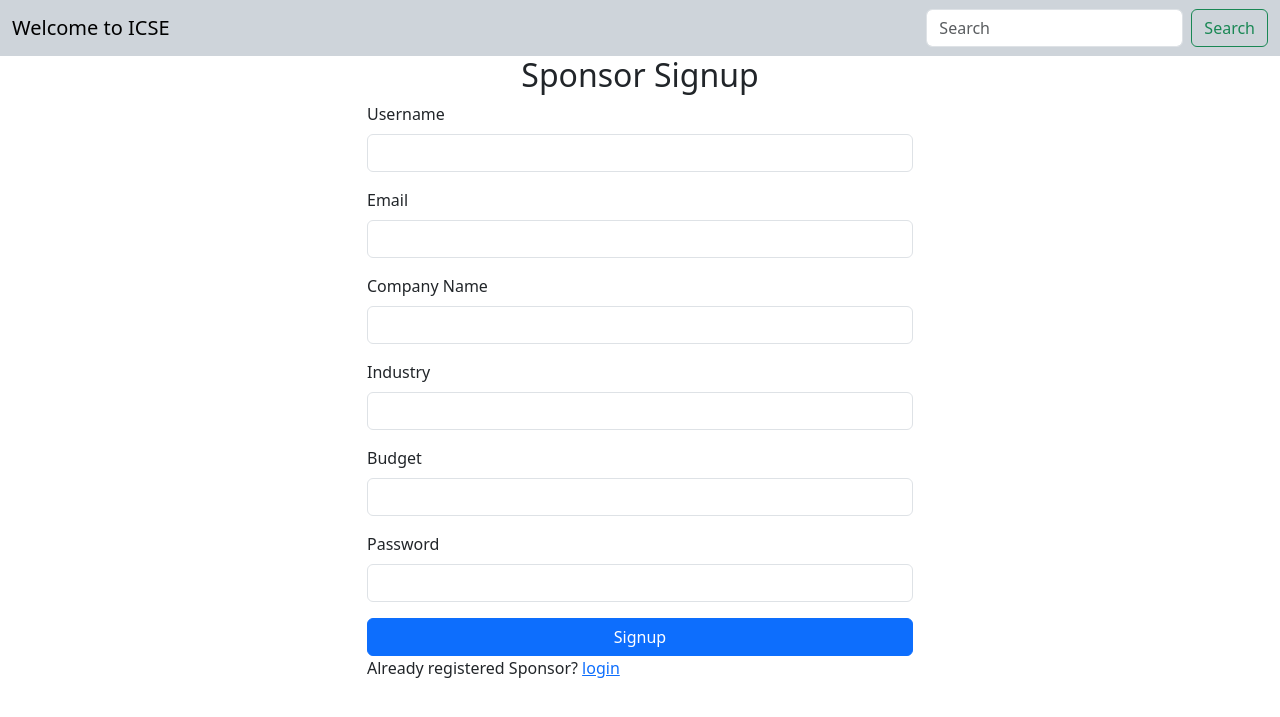
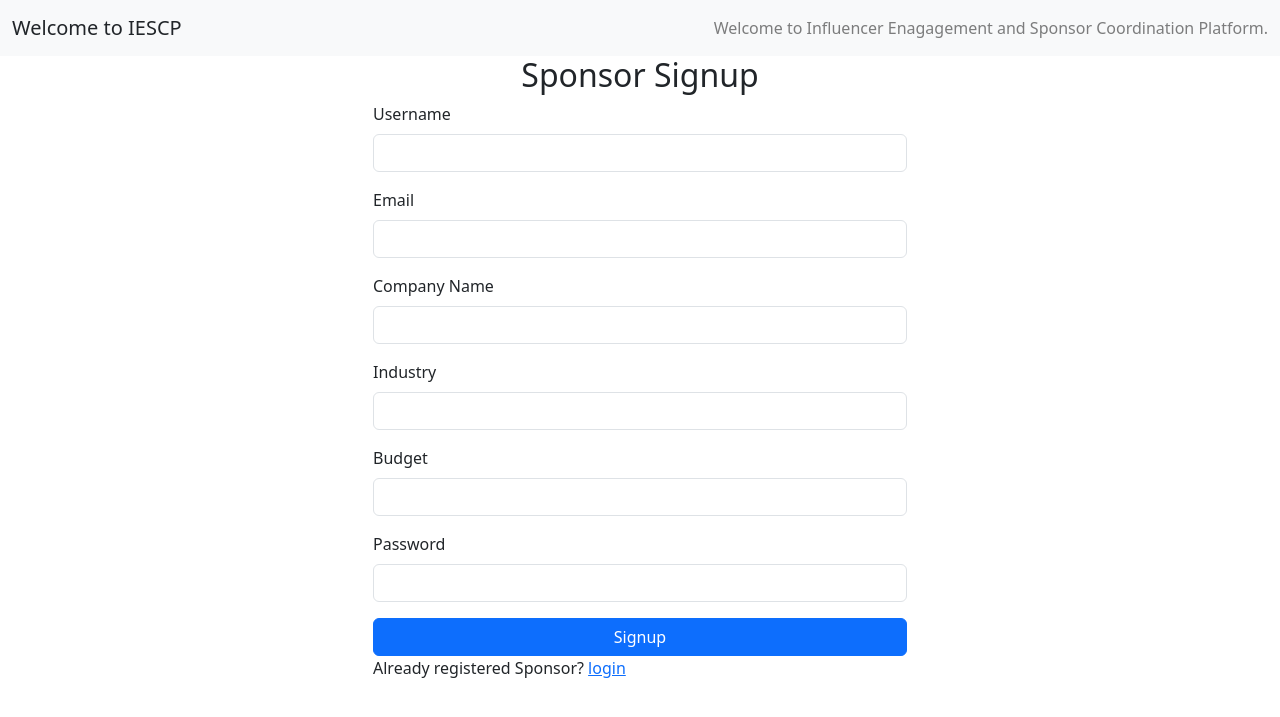
Before and after one commit to 22f3002042/IESC-platform, a Flask app: page /sponsor_signup in a window 1280 px wide. Shown: the top 717 px of the page. Run offline with Flask 3, Linux system fonts and the light colour scheme; some libraries are stand-ins or nearby versions.

Commit message:
complete login and signup authentication is done , lillttle bit of tweeks need and now begining towards main component/funcationalities

```diff
--- a/main.py
+++ b/main.py
@@ -1,6 +1,4 @@
-from flask import Flask,render_template,\
-request,redirect,url_for,flash
-from sqlalchemy.exc import NoResultFound
+from flask import Flask,render_template,request, redirect, url_for, session, flash
 from db import db
 from models import User, Campaign
 
@@ -13,74 +11,161 @@ db.init_app(app)
 
 
 @app.route("/")
-def index():
+def homepage():
     return render_template("home.html")
 
-# @app.route("/base")
-# def base():
-#     return render_template("base.html")
+@app.route("/base")
+def base():
+    return render_template("base.html")
 
 
-@app.route('/login', methods=['GET', 'POST'])
-def admin_login():
-    if request.method == 'GET':
-        return render_template("/users/login.html")
-    # error = None
-    elif request.method == 'POST':
-        if request.form['email'] != 'admin@gmail.com' or \
-                request.form['password'] != 'admin123':
-            flash('You were enter wrong details','warning')
-            error = 'Invalid credentials'
-        else:
-            flash('You were successfully logged in','success')
-            return redirect(url_for('admin_dash'))
-    return render_template('users/login.html')
-
-def check_password(user_password, password):
-    return user_password == password
-
-# @app.route("/login" , methods=['GET','POST'])
-# def login():
+# @app.route('/login', methods=['GET', 'POST'])
+# def admin_login():
 #     if request.method == 'GET':
 #         return render_template("/users/login.html")
-#     elif request.method =='POST':
-#         email = request.form.get("email")
-#         password = request.form.get("password")
-#         print(f'email:{email},password:{password}')
+#     elif request.method == 'POST':
+#         if request.form['email'] != 'admin@gmail.com' or \
+#                 request.form['password'] != 'admin123':
+#             flash('You were enter wrong details','warning')
+#             error = 'Invalid credentials'
+#         else:
+#             flash('You were successfully logged in','success')
+#             return redirect(url_for('admin_dash'))
+#     return render_template('users/login.html')
 
-#         try:
-#             user= User.query.filter_by(email=email).one()
-#         except NoResultFound as n:
-#             flash("enter the correct email.", "error")
-
-#             return redirect(url_for("index"))
-#         authenticated = check_password(user.password ,password)
-#         if authenticated:
-#             return redirect(url_for("index"))
-#         else:
-#             flash("enter correct password.", "error")
-#             return redirect(url_for("login"))
-
-@app.route("/sponsor_signup")
-def sponsor_signup():
-    return render_template("users/sponsor_signup.html")
-
-@app.route("/influencer_signup")
-def influencer_signup():
-    return render_template("users/influencer_signup.html")
-
-@app.route("/sponsor_dash")
-def sponsor_dash():
-    return render_template("sponsor_dash.html")
+# def check_password(user_password, password):
+#     return user_password == password
 
 
-@app.route("/influencer_dash")
+#new login framwork
+@app.route('/login', methods=['GET', 'POST'])
+def login():
+    if request.method == 'POST':
+
+        email = request.form['email']
+        password = request.form['password']
+
+        # print(f'email:{email},password:{password}')
+
+        user = User.query.filter_by(email=email).first()
+
+        if user and user.password == password:
+            # User authenticated, store user info in session
+            session['user_id'] = user.id
+            session['username'] = user.username
+            session['user_role'] = user.role
+            session['email'] = user.email
+
+            # Redirect based on role
+            if user.role == 'admin':
+                return redirect(url_for('admin_dash'))
+                flash(f'Welcome back Admin- {username}', 'success')
+            elif user.role == 'sponsor':
+                return redirect(url_for('sponsor_dash'))
+                flash(f'Welcome back Sponsor- {username}', 'success')
+            elif user.role == 'influencer':
+                return redirect(url_for('influencer_dash'))
+                flash(f'Welcome back Influencer- {username}', 'success')
+        else:
+            flash('Please Enter correct Email and Passsword', 'danger')
+
+    return render_template('login.html')
+
+@app.route('/sponsor_signup', methods=['GET', 'POST'])
+def sponsor_signup():
+    if request.method == 'POST':
+        username = request.form['username']
+        email = request.form['email']
+        password = request.form['password']
+        company_name = request.form['company_name']
+        industry = request.form['industry']
+        budget = float(request.form['budget'])
+
+        # Check for email exist
+        existing_user = User.query.filter_by(email=email).first()
+        if existing_user:
+            flash('This Email account already exist! Try different email.', 'danger')
+            return redirect(url_for('sponsor_signup'))
+
+        user = User(username=username, email=email, password=password, role='sponsor', company_name=company_name, industry=industry, budget=budget)
+        db.session.add(user)
+        db.session.commit()
+        flash(f'Hey {username}  your account created successfully. Please login.', 'success')
+        return redirect(url_for('login'))
+
+    return render_template('/sponsor/sponsor_signup.html')
+
+@app.route('/influencer_signup', methods=['GET', 'POST'])
+def influencer_signup():
+    if request.method == 'POST':
+        username = request.form['username']
+        email = request.form['email']
+        password = request.form['password']
+        category = request.form['category']
+        niche = request.form['niche']
+        reach = int(request.form['reach'])
+
+        # Check for email exist
+        existing_user = User.query.filter_by(email=email).first()
+        if existing_user:
+            flash('This Emails account already exist! Try different email.', 'danger')
+            return redirect(url_for('/influencer/influencer_signup'))
+
+        user = User(username=username, email=email, password=password, role='influencer', category=category, niche=niche, reach=reach)
+        db.session.add(user)
+        db.session.commit()
+        flash(f'Hey {username}  your account created successfully. Please login.', 'success')
+        return redirect(url_for('login'))
+
+    return render_template('/influencer/influencer_signup.html')
+
+#session Logout
+@app.route('/logout')
+def logout():
+    username = session.get('username')
+    session.clear()
+    flash(f'{username} - you have been logged out', 'danger')
+    return redirect(url_for('homepage'))
+
+# Admin dashboard route
+@app.route('/admin_dash')
+def admin_dash():
+    if 'user_role' in session and session['user_role'] == 'admin':
+        username = session.get('username')
+        flash(f'Welcome back Admin - {username} ','success')
+        return render_template('/admin/admin_dash.html',username=username)
+    else:
+        flash('Please log in first!', 'danger')
+        return redirect(url_for('homepage'))
+
+# Sponsor dashboard route
+@app.route('/sponsor_dash')
+def sponsor_dash():
+    if 'user_role' in session and session['user_role'] == 'sponsor':
+        username = session.get('username')
+        flash(f'Welcome back Sponsor - {username} ','success')
+        return render_template('/sponsor/sponsor_dash.html')
+    else:
+        flash('Please log in first!', 'danger')
+        return redirect(url_for('homepage'))
+
+# Influencer dashboard route
+@app.route('/influencer_dash')
 def influencer_dash():
-    return render_template("influencer_dash.html")
+    if 'user_role' in session and session['user_role'] == 'influencer':
+        username = session.get('username')
+        flash(f'Welcome back Influencer - {username} ','success')
+        return render_template('/influencer/influencer_dash.html')
+    else:
+        flash('Please log in first!', 'danger')
+        return redirect(url_for('homepage'))
 
-@app.route("/admin_dash")
-def admin_dash():
-    return render_template("admin_dash.html")
+
+
+
+
+#######################################################################################################
+
 
 
 
@@ -138,6 +223,6 @@ def delete_user(user_id):
 if __name__ == '__main__':
     with app.app_context():
         # db.create_all()
-        # print(" db is created")
+        # print("db is created")
 
         app.run(debug=True,port=8000)
--- a/templates/base.html
+++ b/templates/base.html
@@ -3,37 +3,68 @@
 <head>
     <meta charset="UTF-8">
     <meta name="viewport" content="width=device-width, initial-scale=1.0">
-    <title>{% block title %}   base file {% endblock %} </title>
+    <title> {% block title %}  {{ title if title else 'IESCP' }} {% endblock %} </title>
     <link rel="stylesheet" href="https://maxcdn.bootstrapcdn.com/bootstrap/4.0.0/css/bootstrap.min.css">
     <link href="https://cdn.jsdelivr.net/npm/bootstrap@5.3.3/dist/css/bootstrap.min.css" rel="stylesheet" integrity="sha384-QWTKZyjpPEjISv5WaRU9OFeRpok6YctnYmDr5pNlyT2bRjXh0JMhjY6hW+ALEwIH" crossorigin="anonymous">
 </head>
 
 <body>
-  <nav class="navbar bg-dark-subtle text-dark-emphasis">
+  <nav class="navbar navbar-expand-lg navbar-light bg-light">
     <div class="container-fluid">
-      <a class="navbar-brand" href="/">Welcome to ICSE</a>
-      <form class="d-flex" role="search">
-        <input class="form-control me-2" type="search" placeholder="Search" aria-label="Search"/>
-        <button class="btn btn-outline-success" type="submit">Search</button>
-      </form>
+      <a class="navbar-brand">
+        {% if 'user_id' in session %}
+                Welcome {{ session['user_role'].capitalize() }} - {{ session['username'].capitalize() }}
+            {% else %}
+                Welcome to IESCP
+            {% endif %}
+      </a>
+      <button class="navbar-toggler" type="button" data-toggle="collapse" data-target="#navbarNav" aria-controls="navbarNav" aria-expanded="false" aria-label="Toggle navigation">
+        <span class="navbar-toggler-icon"></span>
+      </button>
+
+      <div class="collapse navbar-collapse" id="navbarNav">
+        <ul class="navbar-nav ml-auto">
+
+            {% if 'user_id' in session %}
+                <li class="nav-item">
+                    <form class="form-inline my-2 my-lg-0" action="{{ url_for('homepage') }}" method="GET">
+                        <input class="form-control mr-sm-2" type="search" placeholder="Search" aria-label="Search" name="query">
+                        <button class="btn btn-outline-success my-3 my-sm-0" type="submit">Search</button>
+                    </form>
+                </li>
+                <li class="nav-item">
+                   <a type="button " class="btn btn-outline-danger ms-3 " aria-current="page" href="{{ url_for('logout') }}" >logout</a>
+                </li>
+            {% else %}
+                <li class="nav-item">
+                    <span class="navbar-text">
+                        Welcome to Influencer Enagagement and Sponsor Coordination Platform.
+                    </span>
+                </li>
+            {% endif %}
+        </ul>
+      </div>
     </div>
   </nav>
+
+
   {% with messages = get_flashed_messages(with_categories = true) %}
   {% if messages %}
   {% for category,message in messages %}
-  <div class="alert altert-{{category}} alert-dismissiblem fade show" role="alert">
+  <div class="alert alert-{{category}} alert-dismissible fade show" role="alert">
       {{message}}
-      <button type="butthon" class=" btn-close" data-bs-dismiss="alert" aria-label="Close"></button>
+      <button type="butthon" class="btn-close" data-bs-dismiss="alert" aria-label="Close"></button>
   </div>
   {% endfor %}
   {% endif %}
   {% endwith %}
 
 
-  {% block content %}
 
+  <div class="container">
+    {% block content %}     {% endblock %}
+  </div>
 
-  {% endblock %}
 
   <script src="https://code.jquery.com/jquery-3.2.1.slim.min.js"></script>
   <script src="https://cdnjs.cloudflare.com/ajax/libs/popper.js/1.11.0/umd/popper.min.js"></script>
--- a/templates/users/login.html
+++ b/templates/login.html
@@ -23,7 +23,7 @@
                 <label for="password">Password</label>
                 <input type="password" class="form-control" id="password" placeholder="Password" name="password" required>
             </div>
-            <button type="submit" class="btn btn-primary btn-block">Login</button>
+            <button type="submit" class="btn btn-primary btn-block" >Login</button>
             New user?
             <a  class="register-link" href="/influencer_signup" >influencer_signup </a><br>
             <a  class="register-link"  href="/sponsor_signup"> sponsor_signup</a>
```
Also changed, not shown: templates/dummy.html (added, +77 -0 lines), templates/influencer/influencer_dash.html (+8 -12 lines), templates/sponsor/sponsor_dash.html (renamed from templates/sponsor_dash.html, +12 -4 lines), instance/iesc.db, templates/admin/admin_dash.html (renamed from templates/admin_dash.html), templates/influencer/influencer_signup.html (renamed from templates/users/influencer_signup.html), templates/sponsor/sponsor_signup.html (renamed from templates/users/sponsor_signup.html), 1 other file.
